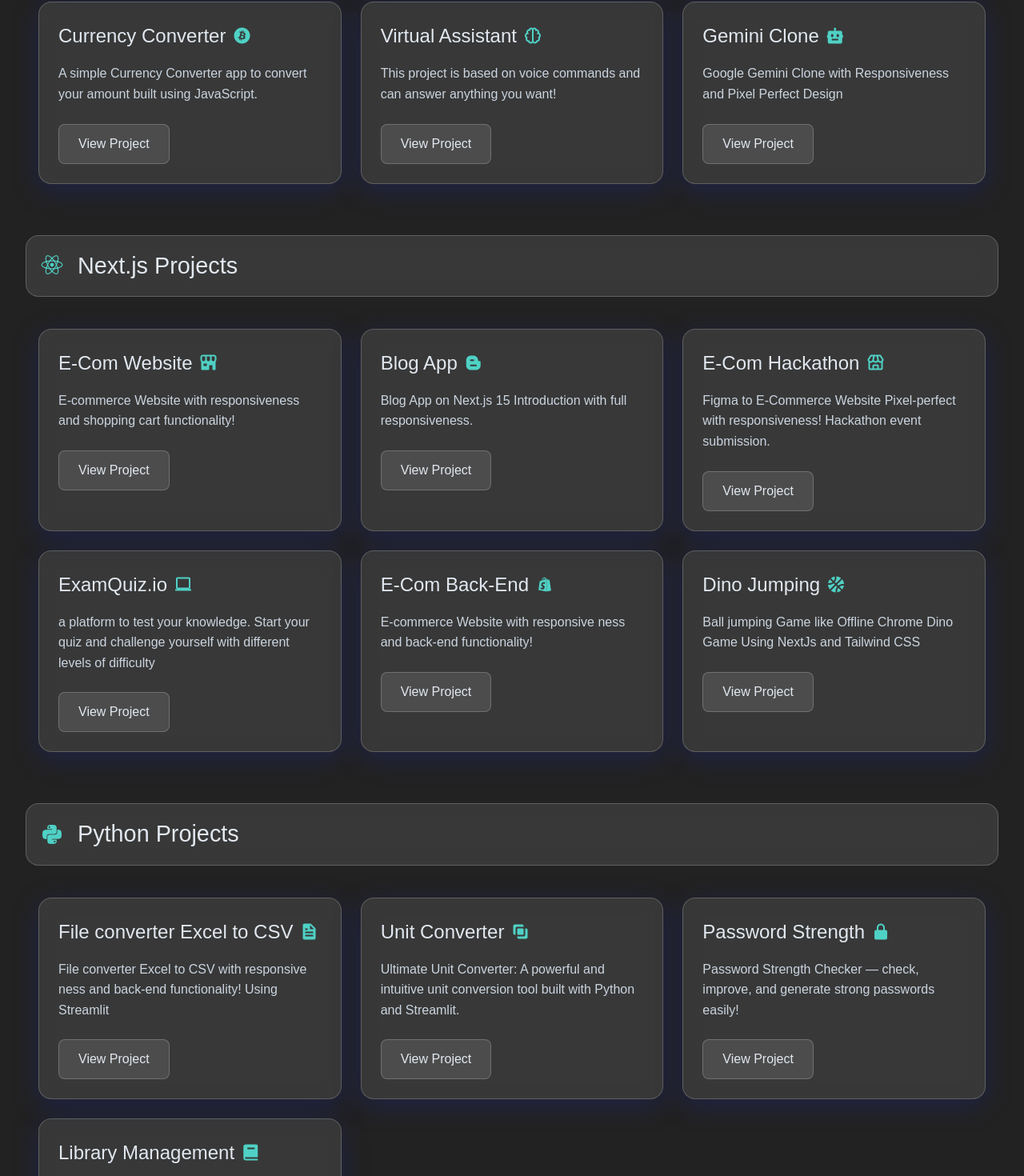
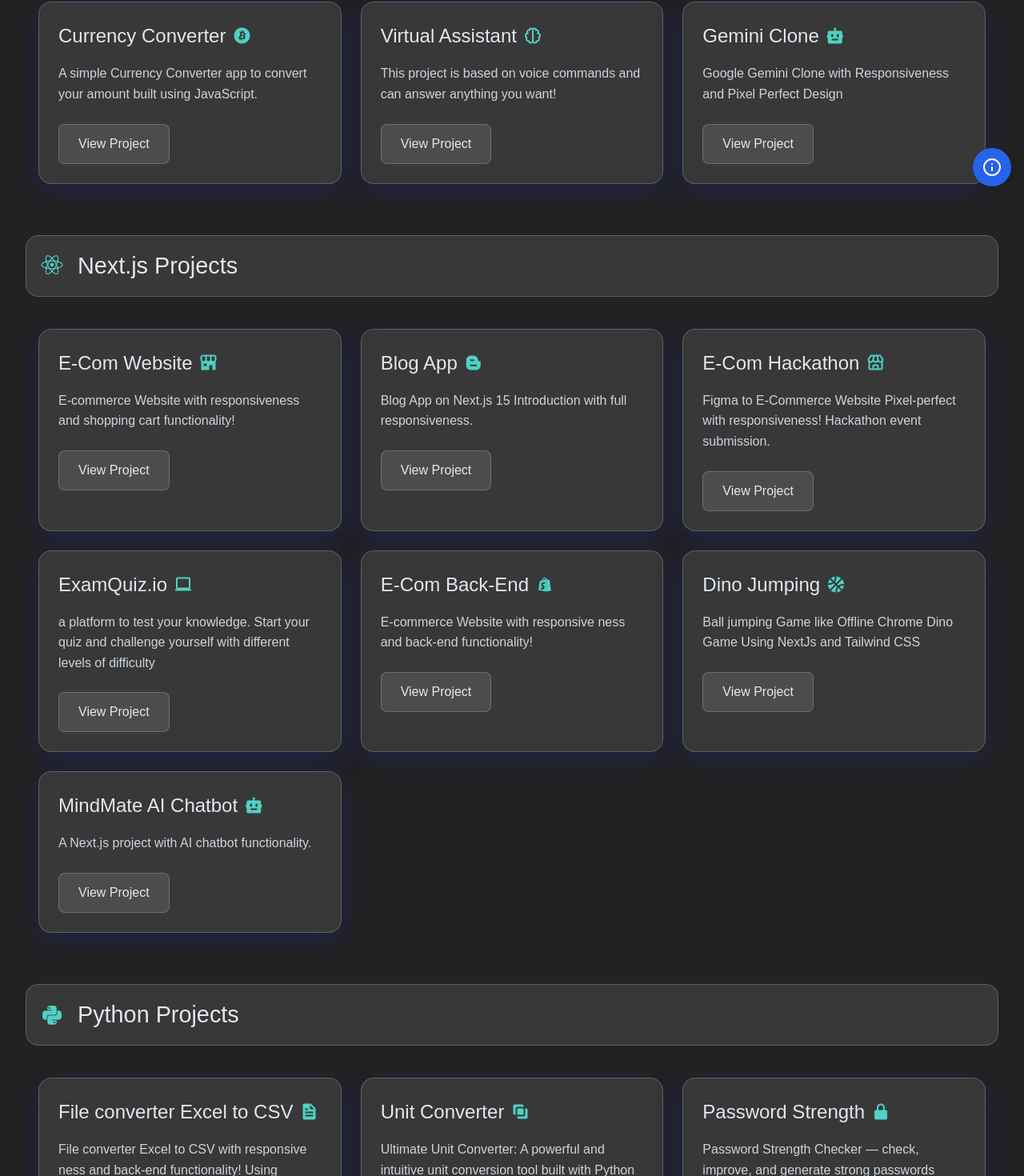
Before and after one commit to MuhammadSamad30/Portfolio-Next.js, a Next.js app: page /projects in a window 1280 px wide. Shown: the part 551-2021 px from the top of the page at 80% size. Built offline with nearby package versions, Linux system fonts and the light colour scheme.

Commit message:
Portfolio-Next.js

```diff
--- a/app/layout.tsx
+++ b/app/layout.tsx
@@ -3,6 +3,7 @@
 import "./globals.css";
 import Nav from "@/components/Nav";
 import Footer from "@/components/Footer";
+import ChatbotPopover from "@/components/ChatbotPopover";
 
 const geistSans = localFont({
   src: "./fonts/GeistVF.woff",
@@ -16,7 +17,7 @@
 });
 
 export const metadata: Metadata = {
-  title: "Portfolio",
+  title: "Portfolio || Muhammad Samad",
   description: "Generated by create next app",
 };
 
@@ -32,6 +33,7 @@
       >
         <Nav/>
         {children}
+        <ChatbotPopover/>
         <Footer/>
       </body>
     </html>
--- a/components/AllProjects.tsx
+++ b/components/AllProjects.tsx
@@ -16,6 +16,7 @@
 
   const nextJsProjects = projectsData.filter((project) =>
     [
+      "MindMate AI Chatbot",
       "E-Com Website",
       "Blog App",
       "E-Com Hackathon",
@@ -31,6 +32,7 @@
       "Unit Converter",
       "Password Strength",
       "Library Management",
+      "BMI Calculator"
     ].includes(project.title)
   );
 
--- /dev/null
+++ b/components/ChatbotPopover.module.css
@@ -0,0 +1,60 @@
+.floating {
+    position: fixed;
+    bottom: 16px;
+    right: 16px;
+    z-index: 50;
+  }
+
+  .floatingButton {
+    background-color: #2563eb;
+    color: white;
+    padding: 12px;
+    border-radius: 50%;
+    border: none;
+    box-shadow: 0 4px 6px rgba(0, 0, 0, 0.1);
+    cursor: pointer;
+    transition: background-color 0.2s ease;
+  }
+
+  .floatingButton:hover {
+    background-color: #1d4ed8;
+  }
+
+  .popover {
+    margin-top: 8px;
+    background-color: #ffffff;
+    border-radius: 8px;
+    box-shadow: 0 10px 15px rgba(0, 0, 0, 0.1);
+    width: 90vw;
+    height: 70vh;
+    position: relative;
+  }
+
+  @media (min-width: 640px) {
+    .popover {
+      width: 384px;
+      height: 600px;
+    }
+  }
+
+  .closeButton {
+    position: absolute;
+    top: 8px;
+    right: 8px;
+    color: #6b7280;
+    background: none;
+    border: none;
+    cursor: pointer;
+    transition: color 0.2s ease;
+  }
+
+  .closeButton:hover {
+    color: #374151;
+  }
+
+  .iframeContainer {
+    width: 100%;
+    height: 100%;
+    border-radius: 8px;
+    overflow: hidden;
+  }
--- /dev/null
+++ b/components/ChatbotPopover.tsx
@@ -0,0 +1,63 @@
+"use client";
+import React, { useState } from "react";
+import styles from "./ChatbotPopover.module.css";
+
+const ChatbotPopover: React.FC = () => {
+  const [isOpen, setIsOpen] = useState(false);
+
+  return (
+    <div className={styles.floating}>
+      <button
+        onClick={() => setIsOpen(!isOpen)}
+        className={styles.floatingButton}
+      >
+        <svg
+          xmlns="http://www.w3.org/2000/svg"
+          width="24"
+          height="24"
+          fill="none"
+          stroke="currentColor"
+          strokeWidth="2"
+          strokeLinecap="round"
+          strokeLinejoin="round"
+        >
+          <circle cx="12" cy="12" r="10" />
+          <line x1="12" y1="16" x2="12" y2="12" />
+          <line x1="12" y1="8" x2="12" y2="8" />
+        </svg>
+      </button>
+
+      {isOpen && (
+        <div className={styles.popover}>
+          <button
+            onClick={() => setIsOpen(false)}
+            className={styles.closeButton}
+          >
+            <svg
+              xmlns="http://www.w3.org/2000/svg"
+              width="20"
+              height="20"
+              fill="none"
+              stroke="currentColor"
+              strokeWidth="2"
+              strokeLinecap="round"
+              strokeLinejoin="round"
+            >
+              <line x1="6" y1="6" x2="14" y2="14" />
+              <line x1="6" y1="14" x2="14" y2="6" />
+            </svg>
+          </button>
+          <div className={styles.iframeContainer}>
+            <iframe
+              src="https://mindmate-ai-chatbot.vercel.app/chat-page"
+              title="MindMate AI Chatbot"
+              style={{ width: "100%", height: "100%", border: "none" }}
+            ></iframe>
+          </div>
+        </div>
+      )}
+    </div>
+  );
+};
+
+export default ChatbotPopover;
--- a/data/projectsData.ts
+++ b/data/projectsData.ts
@@ -97,6 +97,13 @@
   },
   {
     id: 13,
+    title: "MindMate AI Chatbot",
+    description:"A Next.js project with AI chatbot functionality.",
+    icon: "bx bxs-bot",
+    link: "https://mindmate-ai-chatbot.vercel.app/",
+  },
+  {
+    id: 14,
     title: "File converter Excel to CSV",
     description:
       "File converter Excel to CSV with responsive ness and back-end functionality! Using Streamlit",
@@ -104,7 +111,7 @@
     icon: "bx bxs-file",
   },
   {
-    id: 14,
+    id: 15,
     title: "Unit Converter",
     description:
       "Ultimate Unit Converter: A powerful and intuitive unit conversion tool built with Python and Streamlit.",
@@ -112,7 +119,7 @@
     icon: "bx bx-unite",
   },
   {
-    id: 15,
+    id: 16,
     title: "Password Strength",
     description:
       "Password Strength Checker — check, improve, and generate strong passwords easily!",
@@ -120,11 +127,19 @@
     icon: "bx bxs-lock-alt",
   },
   {
-    id: 16,
+    id: 17,
     title: "Library Management",
     description:
       "This project allows you to easily manage your personal book collection",
     link: "https://library-manager-by-samad.streamlit.app/",
     icon: "bx bxs-book",
   },
+  {
+    id: 18,
+    title: "BMI Calculator",
+    description:
+      "Calculate your Body Mass Index (BMI) with this simple and effective tool.",
+    link: "https://bmi-calculator-by-samad.streamlit.app/",
+    icon: "bx bxs-heart",
+  },
 ];
```
